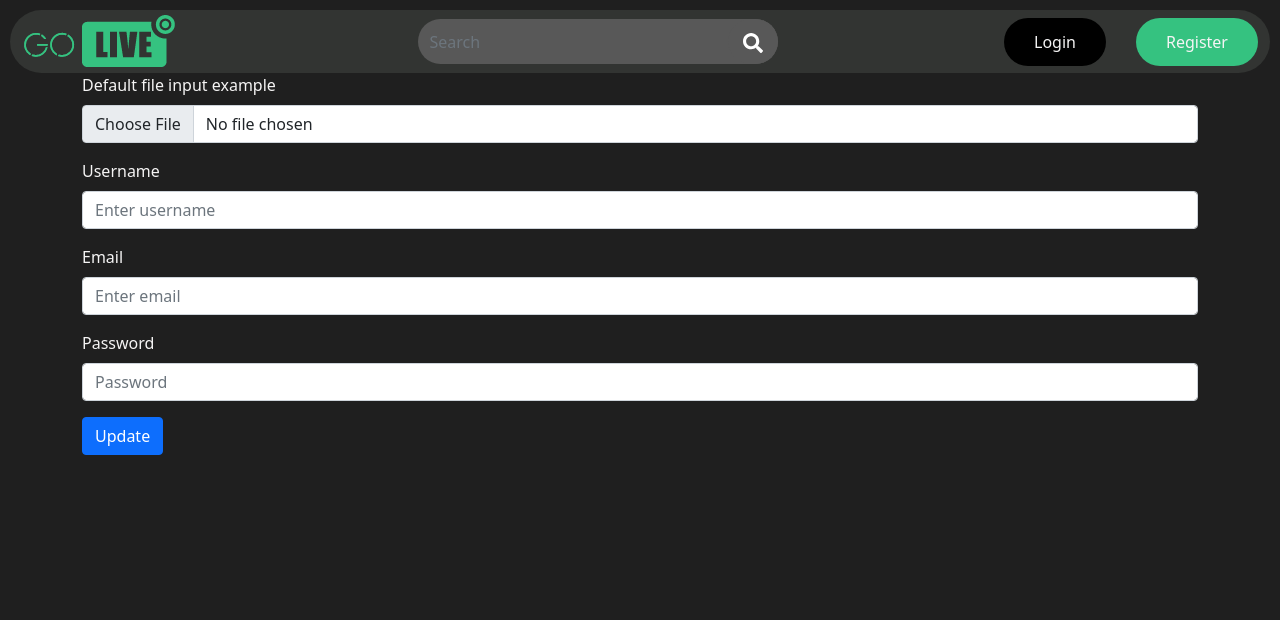
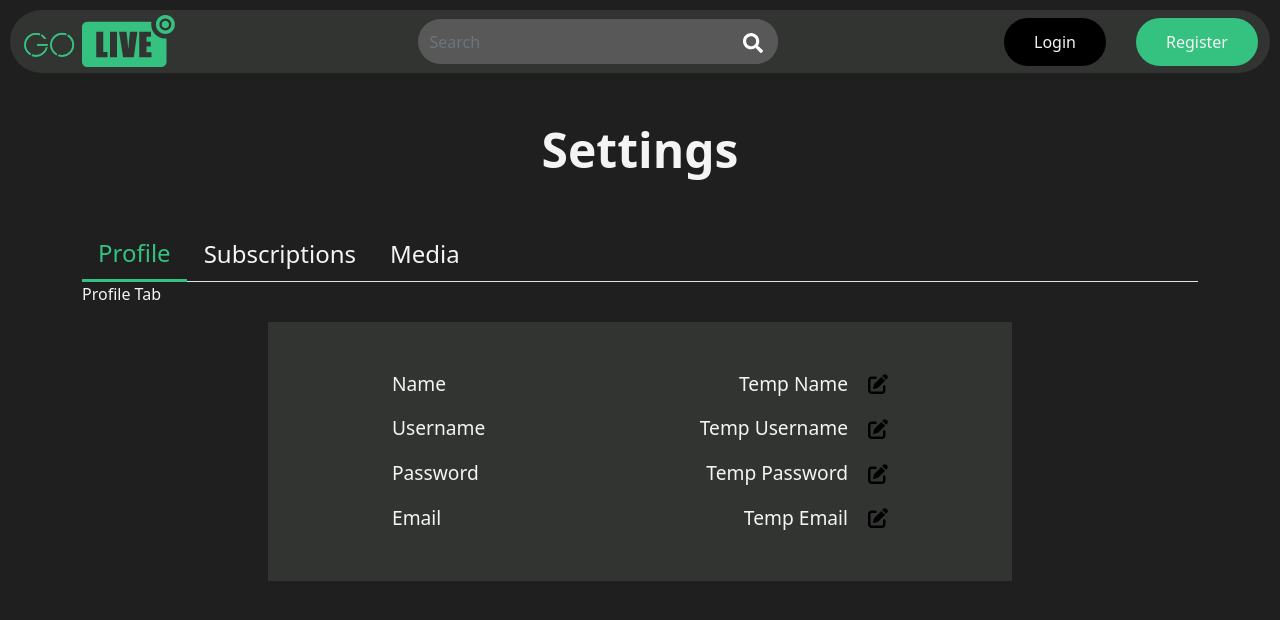
Before and after one commit to TrickkyRicky/GoLive, a React (Create React App) app in the folder FrontEnd/: page /Settings in a window 1280 px wide. Shown: the top 620 px of the page. Built offline with nearby package versions, Linux system fonts and the light colour scheme.

Commit message:
Started with settings page

```diff
--- a/FrontEnd/public/index.html
+++ b/FrontEnd/public/index.html
@@ -15,6 +15,9 @@
       user's mobile device or desktop. See https://developers.google.com/web/fundamentals/web-app-manifest/
     -->
     <link rel="manifest" href="%PUBLIC_URL%/manifest.json" />
+    <link rel="preconnect" href="https://fonts.googleapis.com">
+    <link rel="preconnect" href="https://fonts.gstatic.com" crossorigin>
+    <link href="https://fonts.googleapis.com/css2?family=Lato:wght@400;700;900&display=swap" rel="stylesheet">
     <!--
       Notice the use of %PUBLIC_URL% in the tags above.
       It will be replaced with the URL of the `public` folder during the build.
--- a/FrontEnd/src/App.jsx
+++ b/FrontEnd/src/App.jsx
@@ -2,8 +2,8 @@ import { useEffect } from "react";
 import { useDispatch } from "react-redux";
 import Home from "./pages/Home";
 import Profile from "./pages/Profile";
-import Login from "./pages/auth/Login";
-import Register from "./pages/auth/Register";
+import Login from "./pages/Auth/Login";
+import Register from "./pages/Auth/Register";
 // import ForgotPass from "./pages/auth/ForgotPass.jsx";
 // import NewPass from "./pages/auth/NewPass.jsx";
 import Settings from "./pages/Settings";
--- a/FrontEnd/src/App.scss
+++ b/FrontEnd/src/App.scss
@@ -1,4 +1,4 @@
-@import url('https://fonts.googleapis.com/css2?family=Lato:wght@700&display=swap');
+
 
 // scss-docs-start grid-breakpoints
 $grid-breakpoints: (
@@ -17,6 +17,7 @@ $primary-font: 'Lato', sans-serif;
 @import "~bootstrap/scss/bootstrap";
 @import "./styles/navbar";
 @import "./styles/videojs";
+
 
 /*********************************        Global CSS          *************************************/
 html,
@@ -427,3 +428,74 @@ body {
     color: #F5F4F4;
   }
 }
+
+/*********************************       Settings          *************************************/
+.settings-title{
+  color: #F5F4F4;
+  text-align: center;
+  font-size: 48px;
+  font-weight: bold;
+}
+
+.settings-navbar-link {
+  color: #F5F4F4;
+  font-size: x-large;
+}
+
+.settings-navbar-link:hover {
+  color: #35C280;
+}
+
+.settings-navbar-link.nav-link.active {
+  background-color: #1f1f1f;
+  color: #35C280;
+  border-left: none;
+  border-right: none;
+  border-top: none;
+  border-bottom: 3px solid #35C280;
+}
+
+.settings-navbar-item.hover {
+  border-left: none;
+  border-right: none;
+  border-top: none;
+}
+
+.settings-tab-pane {
+  color: #F5F4F4;
+}
+
+.form-background{
+  background-color: #323432;
+}
+
+.form-label-leftside {
+  color: #F5F4F4;
+  font-size: larger;
+}
+
+.form-label-rightside {
+  display: flex;
+  justify-content: right;
+  align-items: center;
+  color: #F5F4F4;
+  font-size: larger;
+}
+
+.edit-icon {
+  display: flex;
+  width: 20px;
+  height: 20px;
+  color: #F5F4F4;
+}
+
+.custom-padding {
+  padding-right: 20px;
+}
+
+
+
+
+
+
+/*********************************       (Input Section Name Here)         *************************************/
--- a/FrontEnd/src/pages/Settings.jsx
+++ b/FrontEnd/src/pages/Settings.jsx
@@ -2,13 +2,16 @@ import React, { useState, useEffect } from "react";
 import { useDispatch } from "react-redux";
 
 //Bootstrap
-import Container from "react-bootstrap/Container";
-import Row from "react-bootstrap/Row";
-import Col from "react-bootstrap/Col";
+import {Container, Row, Col, Tabs, Tab, Sonnet} from "react-bootstrap";
+
+import Navbar from "react-bootstrap/Navbar";
+import Nav from "react-bootstrap/Nav";
+import NavDropdown from "react-bootstrap/NavDropdown";
 import Form from "react-bootstrap/Form";
 import Button from "react-bootstrap/Button";
 import Dropdown from "react-bootstrap/Dropdown";
 import Image from "react-bootstrap/Image";
+import editIcon from "../assets/edit.svg"
 
 import { getUser, updateUser } from "../store/user/user-actions";
 
@@ -17,6 +20,7 @@ const Settings = (props) => {
 
   const [values, setValues] = useState({
     username: '',
+    fullname: '',
     email: '',
     password: '',
     avatar: ''
@@ -36,6 +40,7 @@ const Settings = (props) => {
 
     let updatedUser = new FormData();
     values.username && updatedUser.append('username', values.username);
+    values.fullname && updatedUser.append('fullname', values.fullname);
     values.email && updatedUser.append('email', values.email);
     values.password && updatedUser.append('password', values.password);
     values.avatar && updatedUser.append('avatar', values.avatar);
@@ -58,6 +63,99 @@ const Settings = (props) => {
   return (
     <Container>
       <Row>
+        <Col><h1 className='settings-title mb-5 pt-5'> Settings </h1></Col>
+      </Row>
+      <Tab.Container defaultActiveKey="profile">
+        <Row>
+          <Col>
+            <Nav variant="tabs">
+              <Nav.Item className="settings-navbar-item">
+                <Nav.Link eventKey="profile" className="settings-navbar-link">Profile</Nav.Link>
+              </Nav.Item>
+              <Nav.Item className="settings-navbar-item">
+                <Nav.Link eventKey="subscriptions" className="settings-navbar-link">Subscriptions</Nav.Link>
+              </Nav.Item>
+              <Nav.Item className="settings-navbar-item">
+                <Nav.Link eventKey="media" className="settings-navbar-link">Media</Nav.Link>
+              </Nav.Item>
+            </Nav>
+          </Col>
+        </Row>
+        <Row>
+          <Col>
+            <Tab.Content>
+              <Tab.Pane eventKey="profile">
+                <p className="settings-tab-pane">Profile Tab</p>
+              </Tab.Pane>
+              <Tab.Pane eventKey="subscriptions">
+                <p className="settings-tab-pane">Subscriptions Tab</p>
+              </Tab.Pane>
+              <Tab.Pane eventKey="media">
+                <p className="settings-tab-pane">Media Tab</p>
+              </Tab.Pane>
+            </Tab.Content>
+          </Col>
+        </Row>
+      </Tab.Container>
+      <Row>
+        <Col></Col>
+        <Col xs={8} className="form-background">
+          <Row>
+            <Col></Col>
+            <Col xs={8} className="pt-5">
+              <Form>
+                <Row>
+                  <Col>
+                    <Form.Label className="form-label-leftside mb-0">Name</Form.Label>
+                  </Col>
+                  <Col>
+                    <Form.Label className="form-label-rightside mb-0">
+                      <div className="custom-padding">Temp Name </div>
+                      <Image className="edit-icon" src={editIcon} alt="Edit Icon"/>
+                    </Form.Label>
+                  </Col>
+                </Row>
+                <Row className="mt-3">
+                  <Col>
+                    <Form.Label className="form-label-leftside mb-0">Username</Form.Label>
+                  </Col>
+                  <Col>
+                    <Form.Label className="form-label-rightside mb-0">
+                      <div className="custom-padding">Temp Username </div>
+                      <Image className="edit-icon" src={editIcon} alt="Edit Icon"/>
+                    </Form.Label>
+                  </Col>
+                </Row>
+                <Row className="mt-3">
+                  <Col>
+                    <Form.Label className="form-label-leftside mb-0">Password</Form.Label>
+                  </Col>
+                  <Col>
+                    <Form.Label className="form-label-rightside mb-0">
+                      <div className="custom-padding">Temp Password </div>
+                      <Image className="edit-icon" src={editIcon} alt="Edit Icon"/>
+                    </Form.Label>
+                  </Col>
+                </Row>
+                <Row className="mt-3 mb-5">
+                  <Col>
+                    <Form.Label className="form-label-leftside mb-0">Email</Form.Label>
+                  </Col>
+                  <Col>
+                    <Form.Label className="form-label-rightside mb-0">
+                      <div className="custom-padding">Temp Email</div>
+                      <Image className="edit-icon" src={editIcon} alt="Edit Icon"/>
+                    </Form.Label>
+                  </Col>
+                </Row>
+              </Form>
+            </Col>
+            <Col></Col>
+          </Row>
+        </Col>
+        <Col></Col>
+      </Row>
+      {/* <Row>
         <Col>
           <Form className="auth-form">
             <Form.Group controlId="formFile" className="mb-3">
@@ -102,7 +200,7 @@ const Settings = (props) => {
             </Button>
           </Form>
         </Col>
-      </Row>
+      </Row> */}
     </Container>
   );
 };
```
Also changed, not shown: FrontEnd/src/assets/edit.svg (added), 1 other file (tests, documents, lock files or other folders).
